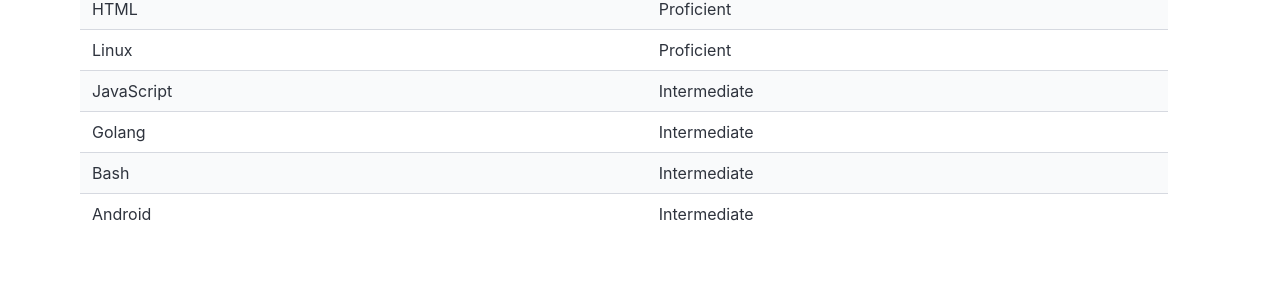
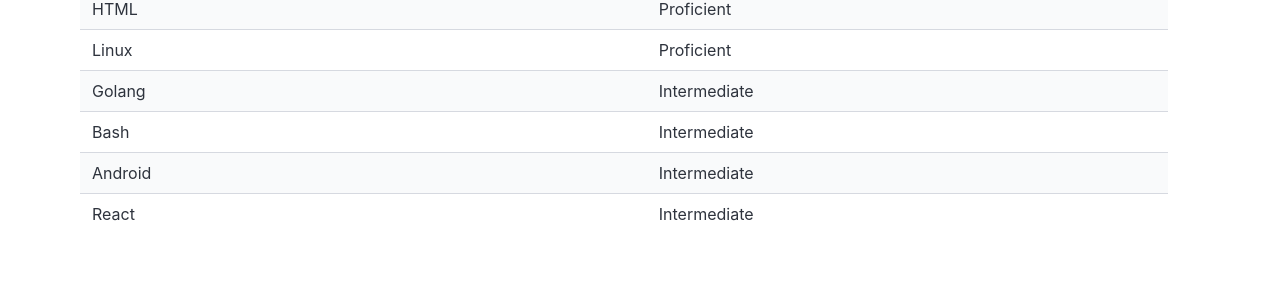
Before and after one commit to alexiscarbillet/alexis-carbillet, a React (Vite) app: page / in a window 1280 px wide. Shown: the part 3620-3904 px from the top of the page. Built offline with nearby package versions, Linux system fonts and the light colour scheme.

Commit message:
Update App.jsx

```diff
--- a/src/App.jsx
+++ b/src/App.jsx
@@ -289,10 +289,6 @@
               <td>Proficient</td>
             </tr>
             <tr>
-              <td>JavaScript</td>
-              <td>Intermediate</td>
-            </tr>
-            <tr>
               <td>Golang</td>
               <td>Intermediate</td>
             </tr>
@@ -302,6 +298,10 @@
             </tr>
             <tr>
               <td>Android</td>
+              <td>Intermediate</td>
+            </tr>
+            <tr>
+              <td>React</td>
               <td>Intermediate</td>
             </tr>
           </tbody>
```
